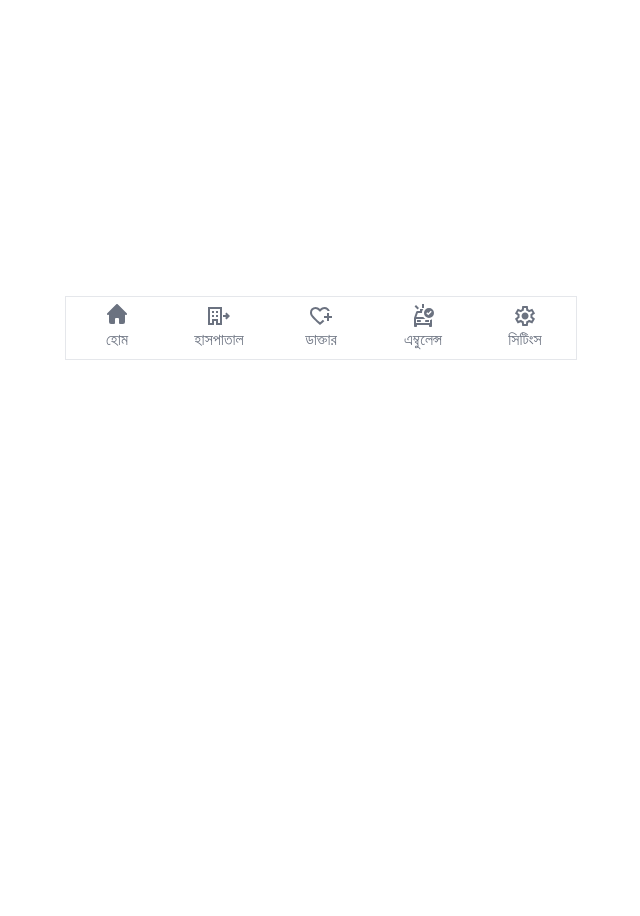
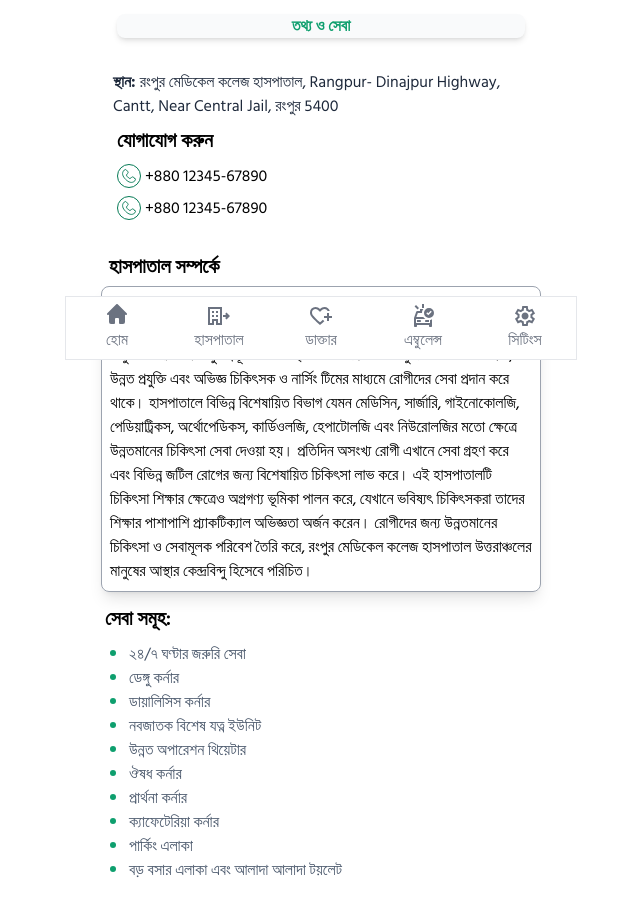
Before and after one commit to dev-juwelhossain/medizon-front-end, a React (Vite) app: page /details-one-hospitals in a window 1280 px wide. Shown: the part 440-1356 px from the top of the page, without its empty margins (319-959 px from the left). Before the commit the page ends 800 px from the top, so only its background shows below. Built offline with nearby package versions, Linux system fonts and the light colour scheme.

Commit message:
hospital details page done

```diff
--- a/src/pages/DetailsOneDoctors.jsx
+++ b/src/pages/DetailsOneDoctors.jsx
@@ -89,7 +89,7 @@ const DetailsOneDoctors = () => {
       {/* Doctor's Information */}
       <div className="mt-10 ">
         <h4 className="px-3 mx-3 ml-3 font-semibold text-center text-green-500 rounded-lg shadow-md bg-gray-50">
-          তথ্য ও অভিজ্ঞতা{" "}
+          তথ্য ও অভিজ্ঞতা
         </h4>
       </div>
 
--- a/src/pages/DetailsOneHospitals.jsx
+++ b/src/pages/DetailsOneHospitals.jsx
@@ -1,4 +1,3 @@
-
 const DetailsOneHospitals = () => {
   return (
     <div className="max-w-md m-3 mx-auto">
@@ -22,22 +21,134 @@ const DetailsOneHospitals = () => {
               d="m15 19-7-7 7-7"
             />
           </svg>
-
         </a>
         <h3 className="">হাসপাতালের বিস্তারিত </h3>
       </div>
       <section>
         <div>
-                        <img src="../../img/rangpurmedi.jpg" alt="Rangpur Medical Hospital" />
+          <img
+            src="../../img/rangpurmedi.jpg"
+            alt="Rangpur Medical Hospital"
+            className="w-full h-auto "
+          />
+        </div>
+
+        <div className="m-2">
+          <h2 className="text-xl font-semibold">রংপুর মেডিকেল কলেজ হাসপাতাল</h2>
+          {/* information button */}
+          <div className="mt-10 ">
+            <h4 className="px-3 mx-3 ml-3 font-semibold text-center text-green-500 rounded-lg shadow-md bg-gray-50">
+              তথ্য ও সেবা
+            </h4>
+          </div>
+          <br />
+
+          {/* information section */}
+
+          <div>
+            <div className="m-2">
+              <h3 className="text-medium text-slate-800">
+                <span className="font-bold">স্থান: </span> রংপুর মেডিকেল কলেজ
+                হাসপাতাল, Rangpur- Dinajpur Highway, Cantt, Near Central Jail,
+                রংপুর 5400
+              </h3>
+            </div>
+
+            {/* contact info */}
+            <h3 className="ml-3 mb-2 font-semibold text-[20px]">
+              যোগাযোগ করুন
+            </h3>
+
+            <div className="flex items-center mb-2 ml-3 space-x-1">
+              <svg
+                className="w-[24px] h-[24px] text-green-600 dark:text-white  border border-green-600 rounded-xl"
+                aria-hidden="true"
+                xmlns="http://www.w3.org/2000/svg"
+                width="24"
+                height="24"
+                fill="none"
+                viewBox="0 0 24 24"
+              >
+                <path
+                  stroke="currentColor"
+                  strokeLinecap="round"
+                  strokeLinejoin="round"
+                  strokeWidth="1"
+                  d="M18.427 14.768 17.2 13.542a1.733 1.733 0 0 0-2.45 0l-.613.613a1.732 1.732 0 0 1-2.45 0l-1.838-1.84a1.735 1.735 0 0 1 0-2.452l.612-.613a1.735 1.735 0 0 0 0-2.452L9.237 5.572a1.6 1.6 0 0 0-2.45 0c-3.223 3.2-1.702 6.896 1.519 10.117 3.22 3.221 6.914 4.745 10.12 1.535a1.601 1.601 0 0 0 0-2.456Z"
+                />
+              </svg>
+              <p>+880 12345-67890</p>
+            </div>
+            <div className="flex items-center ml-3 space-x-1">
+              <svg
+                className="w-[24px] h-[24px] text-green-600 border border-green-600 rounded-xl dark:text-white"
+                aria-hidden="true"
+                xmlns="http://www.w3.org/2000/svg"
+                width="24"
+                height="24"
+                fill="none"
+                viewBox="0 0 24 24"
+              >
+                <path
+                  stroke="currentColor"
+                  strokeLinecap="round"
+                  strokeLinejoin="round"
+                  strokeWidth="1"
+                  d="M18.427 14.768 17.2 13.542a1.733 1.733 0 0 0-2.45 0l-.613.613a1.732 1.732 0 0 1-2.45 0l-1.838-1.84a1.735 1.735 0 0 1 0-2.452l.612-.613a1.735 1.735 0 0 0 0-2.452L9.237 5.572a1.6 1.6 0 0 0-2.45 0c-3.223 3.2-1.702 6.896 1.519 10.117 3.22 3.221 6.914 4.745 10.12 1.535a1.601 1.601 0 0 0 0-2.456Z"
+                />
+              </svg>
+              <p>+880 12345-67890</p>
+            </div>
+          </div>
+          <br />
         </div>
         <div>
-                        <h2 className="text-xl font-semibold">রংপুর মেডিকেল কলেজ হাসপাতাল</h2>
-                        <p className="text-sm text-gray-500">মেডিকেল কলেজ রোড, রংপুর</p>
+          <h2 className="ml-3 text-[20px] font-semibold">হাসপাতাল সম্পর্কে </h2>
+          <div className="m-1">
+            <p className="p-2 border border-gray-400 rounded-lg shadow-lg">
+              রংপুর মেডিকেল কলেজ হাসপাতাল উত্তরবঙ্গের অন্যতম বৃহৎ ও প্রধান
+              চিকিৎসা ও শিক্ষা প্রতিষ্ঠান। ১৯৭০ সালে প্রতিষ্ঠিত এই হাসপাতালটি
+              শুধু রংপুর নয়, পুরো উত্তরাঞ্চলের মানুষের জন্য অত্যন্ত গুরুত্বপূর্ণ
+              একটি স্বাস্থ্যসেবা কেন্দ্র। এটি আধুনিক চিকিৎসা সরঞ্জাম, উন্নত
+              প্রযুক্তি এবং অভিজ্ঞ চিকিৎসক ও নার্সিং টিমের মাধ্যমে রোগীদের সেবা
+              প্রদান করে থাকে। হাসপাতালে বিভিন্ন বিশেষায়িত বিভাগ যেমন মেডিসিন,
+              সার্জারি, গাইনোকোলজি, পেডিয়াট্রিকস, অর্থোপেডিকস, কার্ডিওলজি,
+              হেপাটোলজি এবং নিউরোলজির মতো ক্ষেত্রে উন্নতমানের চিকিৎসা সেবা দেওয়া
+              হয়। প্রতিদিন অসংখ্য রোগী এখানে সেবা গ্রহণ করে এবং বিভিন্ন জটিল
+              রোগের জন্য বিশেষায়িত চিকিৎসা লাভ করে। এই হাসপাতালটি চিকিৎসা
+              শিক্ষার ক্ষেত্রেও অগ্রগণ্য ভূমিকা পালন করে, যেখানে ভবিষ্যৎ
+              চিকিৎসকরা তাদের শিক্ষার পাশাপাশি প্র্যাকটিক্যাল অভিজ্ঞতা অর্জন
+              করেন। রোগীদের জন্য উন্নতমানের চিকিৎসা ও সেবামূলক পরিবেশ তৈরি করে,
+              রংপুর মেডিকেল কলেজ হাসপাতাল উত্তরাঞ্চলের মানুষের আস্থার
+              কেন্দ্রবিন্দু হিসেবে পরিচিত।
+            </p>
           </div>
+        </div>
+        <div>
+            <h1 className="mt-3 ml-2 text-[20px] font-semibold mb-2">সেবা সমূহ:</h1>
+
+            <div className="ml-3 ">
+                <ul role="list" className="pl-3 space-x-2 list-disc marker:text-green-500 text-slate-600">
+                    <li className="ml-2">২৪/৭ ঘণ্টার জরুরি সেবা</li>
+                    <li>ডেঙ্গু কর্নার</li>
+                    <li>ডায়ালিসিস কর্নার</li>
+                    <li>নবজাতক বিশেষ যত্ন ইউনিট</li>
+                    <li>উন্নত অপারেশন থিয়েটার</li>
+                    <li>ঔষধ কর্নার</li>
+                    <li>প্রার্থনা কর্নার</li>
+                    <li>ক্যাফেটেরিয়া কর্নার</li>
+                    <li>পার্কিং এলাকা</li>
+                    <li>বড় বসার এলাকা এবং আলাদা আলাদা টয়লেট</li>
+                </ul>
+            </div>
+        </div>
+        <br />
+        <br />
+        <br />
+        <br />
       </section>
     </div>
   );
-    }
-
+};
 
 export default DetailsOneHospitals;
```
Lines whose indentation alone changed are shown as unchanged.
